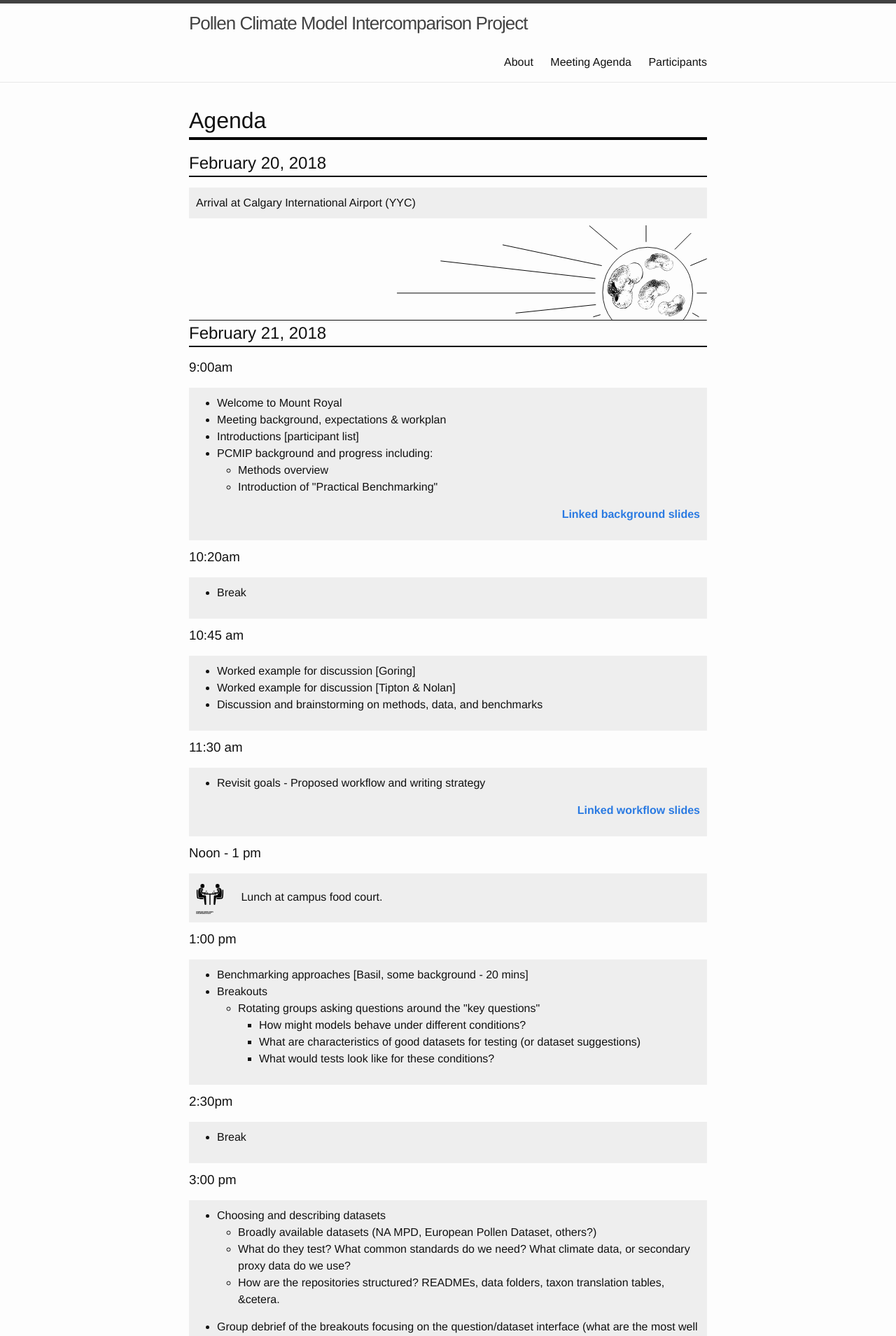
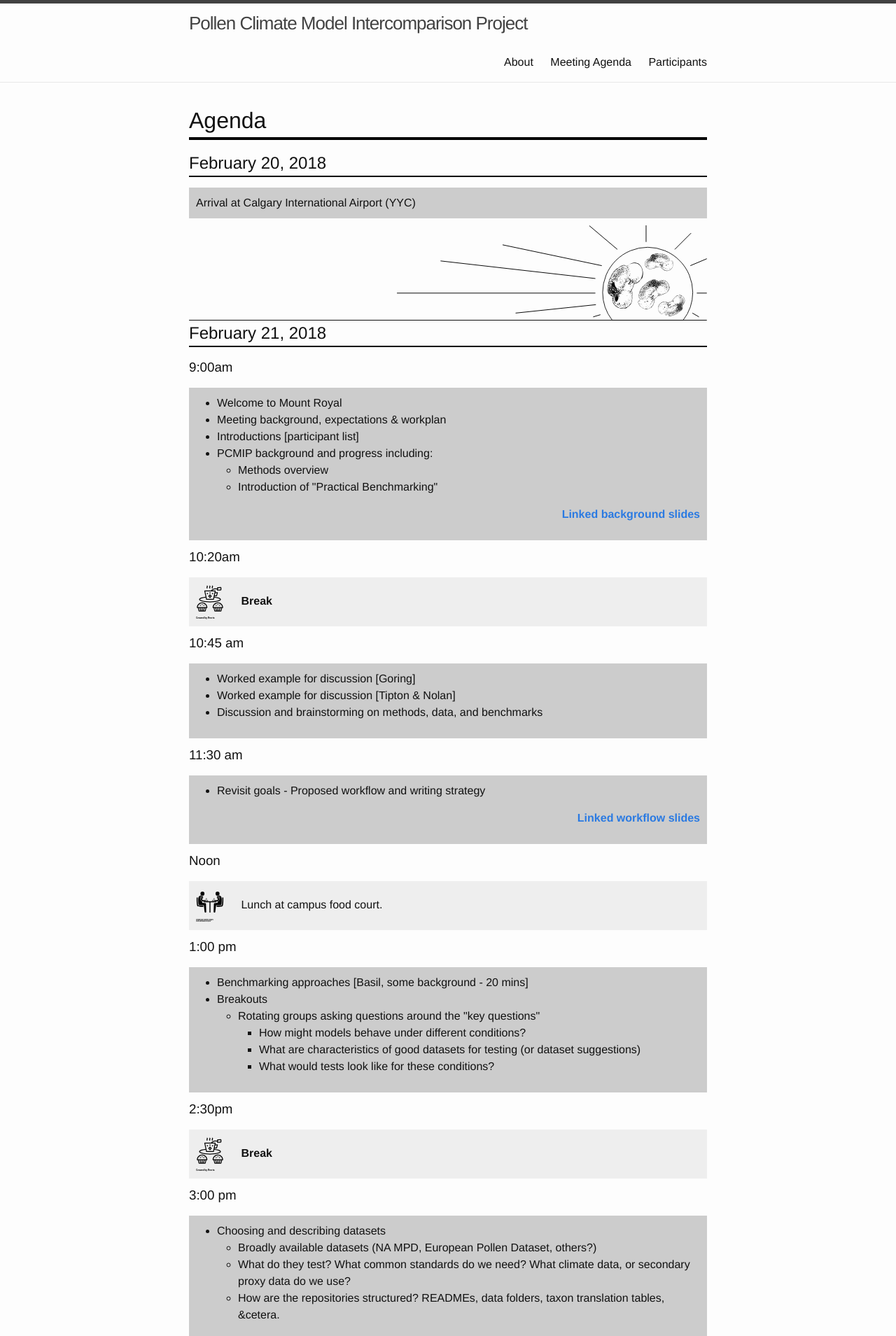
Before and after one commit to PCMIP/PCMIP.github.io, a Jekyll site: the page built from agenda.md, in a window 1280 px wide. Shown: the top 1909 px of the page at 70% size. Built offline with Jekyll 4.4.1, drawn with Linux system fonts in a browser that asks for light colours; some of the changed text lies outside the part shown.

Commit message:
Edited the agenda to match the Google doc drafted.

```diff
--- a/agenda.md
+++ b/agenda.md
@@ -7,21 +7,29 @@ weight: 1
 <style>
 
 .new_papers:hover{
-
-  background:#cccccc;
-
+  background:#bbbbbb;
 }
 
 .new_papers{
-
-  background:#eeeeee;
+  background:#cccccc;
   margin-bottom:10px;
   padding-top:10px;
   padding-left:10px;
   padding-right:10px;
   padding-bottom:10px;
+  vertical-align:middle;
+}
 
+.break_time{
+  background:#eeeeee;
+  border: 2px;
+  margin-bottom:10px;
+  padding-top:10px;
+  padding-left:10px;
+  padding-right:10px;
+  padding-bottom:10px;
 }
+
 
 h1:after
 {
@@ -71,10 +79,9 @@ h2:after
 
 ### 10:20am
 
-<div class="new_papers">
-  <ul>
-    <li> Break </li>
-  </ul>
+<div class="break_time">
+  <img src="images/noun_975695_cc.svg" height="50" style="padding-right:20px">
+  <b>Break</b>
 </div>
 
 ### 10:45 am
@@ -96,9 +103,9 @@ h2:after
   <p align="right"><a href="https://docs.google.com/presentation/d/e/2PACX-1vTLlzcz3Bqem66os-9Yeta9jwME42pjKTzQ1AsVTVoNA7Nz2L1gsvYdqZOawYbpy7cocekuTV2hLPC3/pub?start=false&loop=false&delayms=5000"><b>Linked workflow slides</b></a></p>
 </div>
 
-### Noon - 1 pm
+### Noon
 
-<div class="new_papers">
+<div class="break_time">
   <img src="images/noun_928731_cc.svg" height="50" style="padding-right:20px">
   Lunch at campus food court.
 </div>
@@ -123,10 +130,9 @@ h2:after
 
 ### 2:30pm
 
-<div class="new_papers">
-  <ul>
-    <li> Break </li>
-  </ul>
+<div class="break_time">
+  <img src="images/noun_975695_cc.svg" height="50" style="padding-right:20px">
+  <b>Break</b>
 </div>
 
 ### 3:00 pm
@@ -189,10 +195,9 @@ h2:after
 
 ### 10:30am - 10:45am
 
-<div class="new_papers">
-  <ul>
-    <li> Break </li>
-  </ul>
+<div class="break_time">
+  <img src="images/noun_975695_cc.svg" height="50" style="padding-right:20px">
+  <b>Break</b>
 </div>
 
 ### 11:30 am
@@ -205,7 +210,7 @@ h2:after
 
 ### Noon - 1 pm
 
-<div class="new_papers">
+<div class="break_time">
   <img src="images/noun_928731_cc.svg" height="50" style="padding-right:20px">
   Lunch at campus food court.
 </div>
@@ -229,17 +234,24 @@ h2:after
 
 ### 2:30pm - 2:45pm
 
-<div class="new_papers">
-  <ul>
-    <li> Break </li>
-  </ul>
+<div class="break_time">
+  <img src="images/noun_975695_cc.svg" height="50" style="padding-right:20px">
+  <b>Break</b>
 </div>
 
 ### 3:00 pm
 
 <div class="new_papers">
   <ul>
-    <li>State of the Workshop</li>
+    <li>Working Groups II: The Revenge</li>
+  </ul>
+</div>
+
+### 4:00 pm
+
+<div class="new_papers">
+  <ul>
+    <li>State of the Workshop - End of day wrap-up</li>
   </ul>
 </div>
 
@@ -252,12 +264,17 @@ h2:after
 ### 9:00 am
 
 <div class="new_papers">
-  Writing and planning.
+  <ul>
+    <li>Recap goals & final discussion</li>
+    <li>GitHub cleanup &cetera</li>
+    <li>Troubleshooting</li>
+    <li>Working groups</li>
+  </ul>
 </div>
 
 ### Noon - 1 pm
 
-<div class="new_papers">
+<div class="break_time">
   <img src="images/noun_928731_cc.svg" height="50" style="padding-right:20px">
   Catered lunch at meeting rooms.
 </div>
@@ -265,11 +282,16 @@ h2:after
 ### 1:00 pm
 
 <div class="new_papers">
-  Meeting wrap-up
+  <ul>
+    <li>Meeting wrap-up</li>
+    <li>State of the Working Groups</li>
+    <li>State of the Meeting</li>
+    <li>Accountability</li>
+  </ul>
 </div>
 
 ### 2:00 pm
 
-<div class="new_papers">
+<div class="break_time">
   Meeting finished
 </div>
```
Also changed, not shown: images/noun_975695_cc.svg (added).
